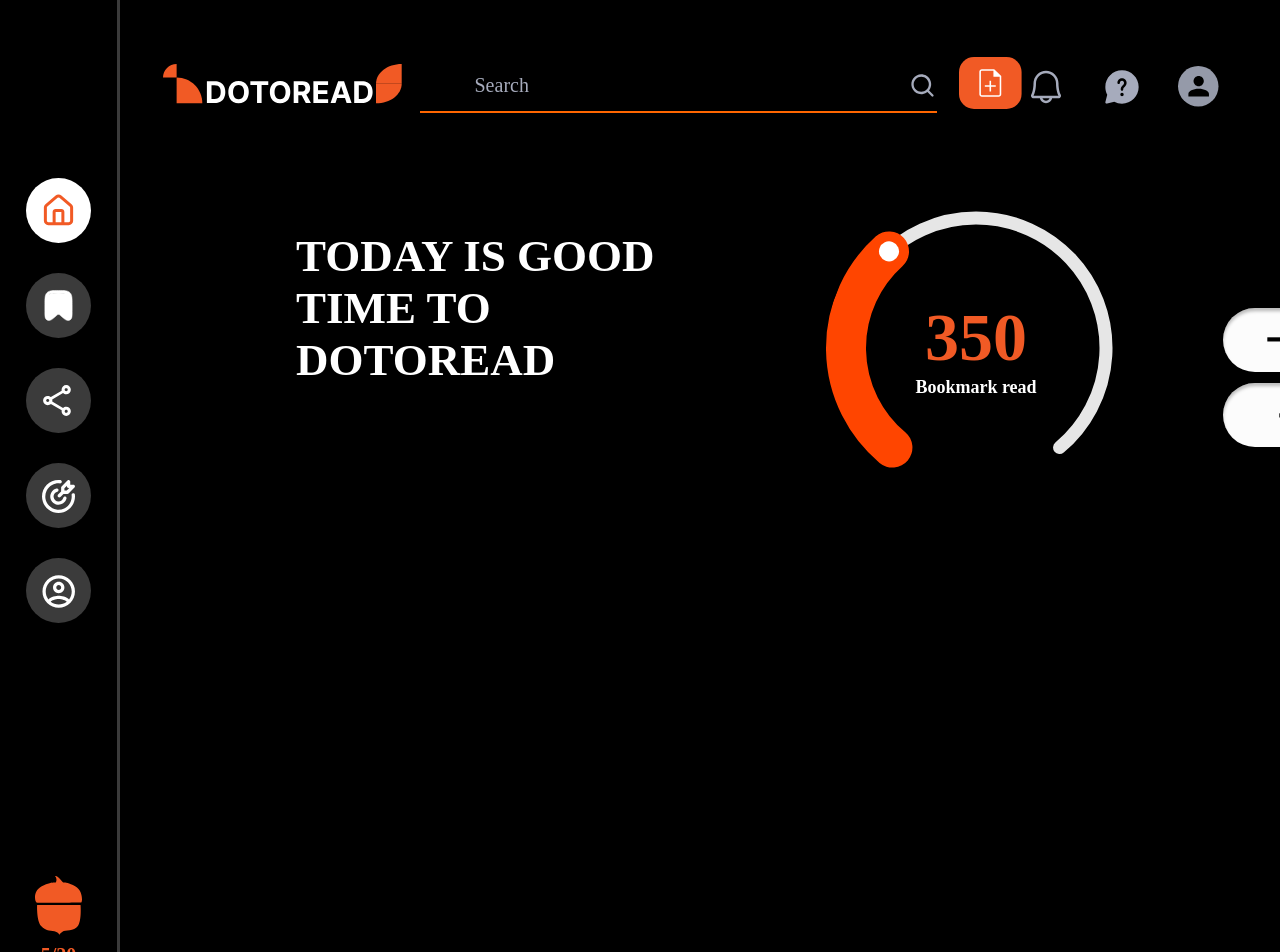
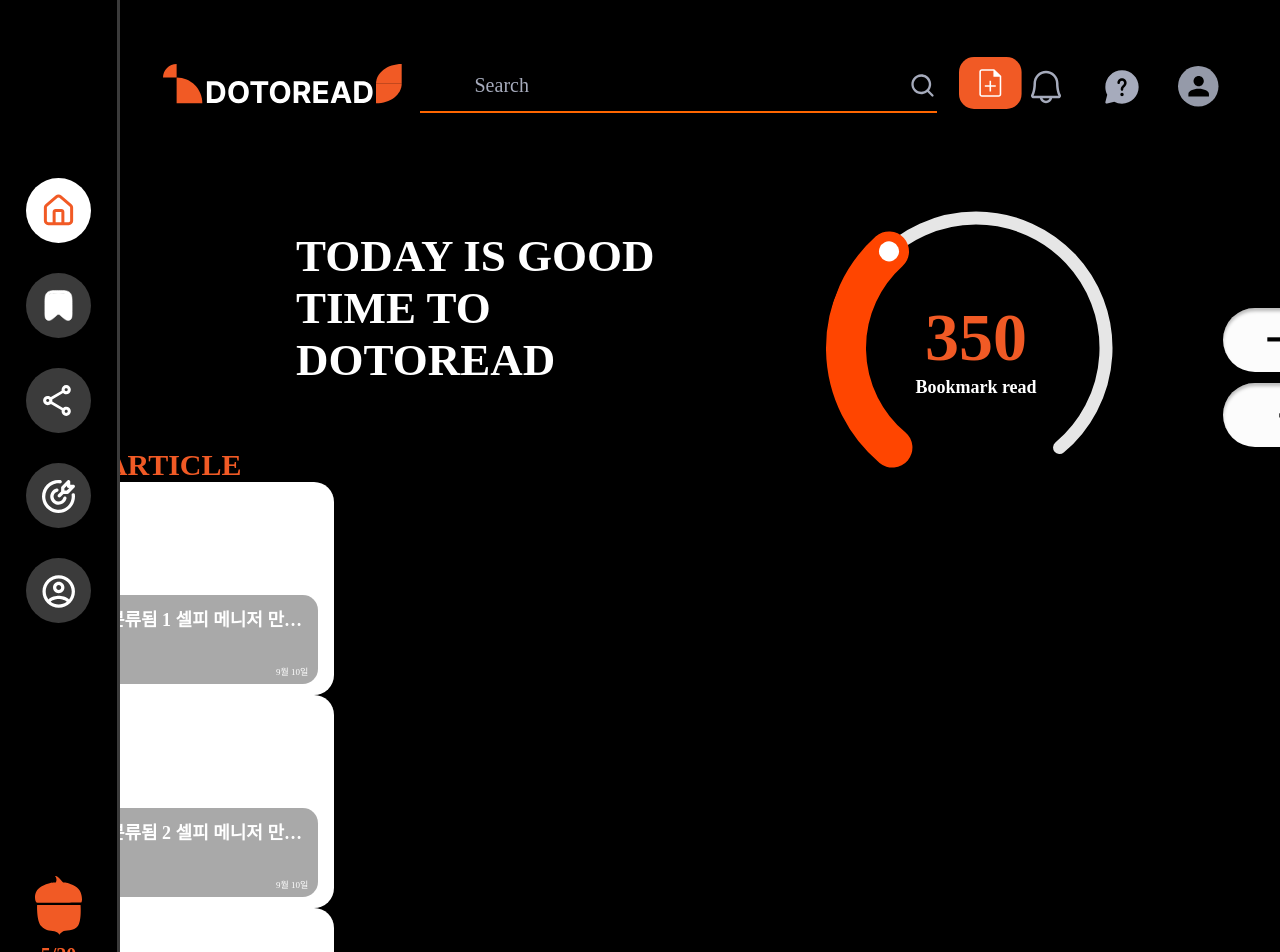
Before and after one commit to KIMGEONHWI/DOTOREAD-CLIENT, a React (Vite) app: page / in a window 1280 px wide. Shown: the top 952 px of the page. Built offline with nearby package versions, Linux system fonts and the light colour scheme.

Commit message:
fix : ClassificationArticle의 재사용성을 위해 StyledAiDeleteIcon 에 속성을 주고 조건부 스타일링

```diff
--- a/src/components/AiClassification/AiClassificationPage.tsx
+++ b/src/components/AiClassification/AiClassificationPage.tsx
@@ -78,6 +78,7 @@ const AiClassificationPage = () => {
 										hashtag={article.hashtag}
 										folder={article.folder}
 										date={article.date}
+										showDeleteIcon={true}
 									/>
 								))}
 							</ClassificationArticleBox>
--- a/src/components/AiClassification/ClassificationArticle.tsx
+++ b/src/components/AiClassification/ClassificationArticle.tsx
@@ -7,12 +7,23 @@ interface ClassificationArticleProps {
 	hashtag: string;
 	folder: string;
 	date: string;
+	showDeleteIcon?: boolean;
 }
 
-const ClassificationArticle = ({ title, folder, date, hashtag }: ClassificationArticleProps) => {
+interface StyledAiDeleteIconProps {
+	show: boolean;
+}
+
+const ClassificationArticle = ({
+	title,
+	folder,
+	date,
+	hashtag,
+	showDeleteIcon = false,
+}: ClassificationArticleProps) => {
 	return (
 		<ArticleWrapper>
-			<StyledAiDeleteIcon />
+			<StyledAiDeleteIcon show={showDeleteIcon} />
 			<ArticleMini>
 				<ArticleMiniTop>
 					<ArticleMiniTitle>{title}</ArticleMiniTitle>
@@ -44,8 +55,9 @@ const ArticleWrapper = styled.div`
 	border-radius: 20px;
 `;
 
-const StyledAiDeleteIcon = styled(AiDeleteIcon)`
+const StyledAiDeleteIcon = styled(AiDeleteIcon)<StyledAiDeleteIconProps>`
 	margin-left: 27.5rem;
+	visibility: ${(props) => (props.show ? 'visible' : 'hidden')};
 `;
 
 const ArticleMini = styled.div`
--- /dev/null
+++ b/src/constants/FreshRottenList.ts
@@ -0,0 +1,139 @@
+export const FreshArticleList = [
+	{
+		id: '1',
+		title: '2D 게임',
+		hashtag: '미분류됨 1 셀피 메니저 만들기',
+		url: 'https://udangtangtang-cording-oldcastle.tistory.com',
+		date: '9월 10일',
+		category: '미분류',
+		folder: '게임',
+	},
+	{
+		id: '2',
+		title: '2D 게임',
+		hashtag: '미분류됨 2 셀피 메니저 만들기',
+		url: 'https://udangtangtang-cording-oldcastle.tistory.com',
+		date: '9월 10일',
+		category: '미분류',
+		folder: '게임',
+	},
+	{
+		id: '3',
+		title: '2D 게임',
+		hashtag: '미분류됨 2 셀피 메니저 만들기',
+		url: 'https://udangtangtang-cording-oldcastle.tistory.com',
+		date: '9월 10일',
+		category: '미분류',
+		folder: '게임',
+	},
+	{
+		id: '4',
+		title: '2D 게임',
+		hashtag: '미분류됨 2 셀피 메니저 만들기',
+		url: 'https://udangtangtang-cording-oldcastle.tistory.com',
+		date: '9월 10일',
+		category: '미분류',
+		folder: '게임',
+	},
+	{
+		id: '5',
+		title: '2D 게임',
+		hashtag: '미분류됨 2 셀피 메니저 만들기',
+		url: 'https://udangtangtang-cording-oldcastle.tistory.com',
+		date: '9월 10일',
+		category: '미분류',
+		folder: '게임',
+	},
+	{
+		id: '6',
+		title: '2D 게임',
+		hashtag: '미분류됨 2 셀피 메니저 만들기',
+		url: 'https://udangtangtang-cording-oldcastle.tistory.com',
+		date: '9월 10일',
+		category: '미분류',
+		folder: '게임',
+	},
+];
+export const RottenArticleList = [
+	{
+		id: '7',
+		title: '2D 게임',
+		hashtag: '미분류됨 2 셀피 메니저 만들기',
+		url: 'https://udangtangtang-cording-oldcastle.tistory.com',
+		date: '9월 10일',
+		category: '미분류',
+		folder: '게임',
+	},
+	{
+		id: '8',
+		title: '2D 게임',
+		hashtag: '미분류됨 2 셀피 메니저 만들기',
+		url: 'https://udangtangtang-cording-oldcastle.tistory.com',
+		date: '9월 10일',
+		category: '미분류',
+		folder: '게임',
+	},
+	{
+		id: '9',
+		title: '2D 게임',
+		hashtag: '미분류됨 2 셀피 메니저 만들기',
+		url: 'https://udangtangtang-cording-oldcastle.tistory.com',
+		date: '9월 10일',
+		category: '미분류',
+		folder: '게임',
+	},
+	{
+		id: '10',
+		title: '2D 게임',
+		hashtag: '미분류됨 2 셀피 메니저 만들기',
+		url: 'https://udangtangtang-cording-oldcastle.tistory.com',
+		date: '9월 10일',
+		category: '미분류',
+		folder: '게임',
+	},
+	{
+		id: '11',
+		title: '2D 게임',
+		hashtag: '미분류됨 2 셀피 메니저 만들기',
+		url: 'https://udangtangtang-cording-oldcastle.tistory.com',
+		date: '9월 10일',
+		category: '미분류',
+		folder: '리액트',
+	},
+	{
+		id: '12',
+		title: '2D 게임',
+		hashtag: '미분류됨 2 셀피 메니저 만들기',
+		url: 'https://udangtangtang-cording-oldcastle.tistory.com',
+		date: '9월 10일',
+		category: '미분류',
+		folder: '리액트',
+	},
+	{
+		id: '13',
+		title: '2D 게임',
+		hashtag: '미분류됨 2 셀피 메니저 만들기',
+		url: 'https://udangtangtang-cording-oldcastle.tistory.com',
+		date: '9월 10일',
+		category: '미분류',
+		folder: '리액트',
+	},
+	{
+		id: '14',
+		title: '2D 게임',
+		hashtag: '미분류됨 2 셀피 메니저 만들기',
+		url: 'https://udangtangtang-cording-oldcastle.tistory.com',
+		date: '9월 10일',
+		category: '미분류',
+		folder: '리액트',
+	},
+	{
+		id: '15',
+		title: '2D 게임',
+		hashtag: '미분류됨 2 셀피 메니저 만들기',
+		url: 'https://udangtangtang-cording-oldcastle.tistory.com',
+		date: '9월 10일',
+		category: '미분류',
+		folder: '리액트',
+	},
+];
--- a/src/pages/Main/MainPage.tsx
+++ b/src/pages/Main/MainPage.tsx
@@ -1,3 +1,4 @@
+import CarouselWrapper from './components/Carouselwrapper';
 import CircleGraph from './components/CircleGraph';
 import MainScore from './components/MainScore';
 import MainTitle from './components/MainTitle';
@@ -16,6 +17,9 @@ const MainPage = () => {
 					))}
 				</MainScoreBox>
 			</MainPageBanner>
+			<ArticleDashboard>
+				<CarouselWrapper />
+			</ArticleDashboard>
 		</MainPageWrapper>
 	);
 };
@@ -23,7 +27,6 @@ const MainPage = () => {
 export default MainPage;
 
 const MainPageWrapper = styled.div`
-	display: flex;
 	width: 100%;
 	height: 100vh;
 	background-color: ${({ theme }) => theme.colors.background};
@@ -44,3 +47,5 @@ const MainScoreBox = styled.div`
 	margin-top: 11rem;
 	gap: 1.154rem;
 `;
+
+const ArticleDashboard = styled.div``;
--- /dev/null
+++ b/src/pages/Main/components/CarouselWrapper.tsx
@@ -0,0 +1,45 @@
+import ClassificationArticle from '@/components/AiClassification/ClassificationArticle';
+import { RottenArticleList } from '@/constants/FreshRottenList';
+import { FreshArticleList } from '@/constants/FreshRottenList';
+import styled from 'styled-components';
+
+function CarouselWrapper() {
+	return (
+		<Wrapper>
+			<CarouselText>FRESH ARTICLE</CarouselText>
+			<FreshArticleWrapper>
+				{FreshArticleList.map((article) => (
+					<ClassificationArticle
+						key={article.id}
+						title={article.title}
+						hashtag={article.hashtag}
+						folder={article.folder}
+						date={article.date}
+					/>
+				))}
+			</FreshArticleWrapper>
+			<CarouselText>ROTTEN ARTICLE</CarouselText>
+			<RottenAritcleWrapper>
+				{RottenArticleList.map((article) => (
+					<ClassificationArticle
+						key={article.id}
+						title={article.title}
+						hashtag={article.hashtag}
+						folder={article.folder}
+						date={article.date}
+					/>
+				))}
+			</RottenAritcleWrapper>
+		</Wrapper>
+	);
+}
+
+export default CarouselWrapper;
+
+const Wrapper = styled.div``;
+const CarouselText = styled.p`
+	${({ theme }) => theme.fonts.Pretendard_Semibold_30px};
+	color: ${({ theme }) => theme.colors.orange1};
+`;
+const FreshArticleWrapper = styled.div``;
+const RottenAritcleWrapper = styled.div``;
```
